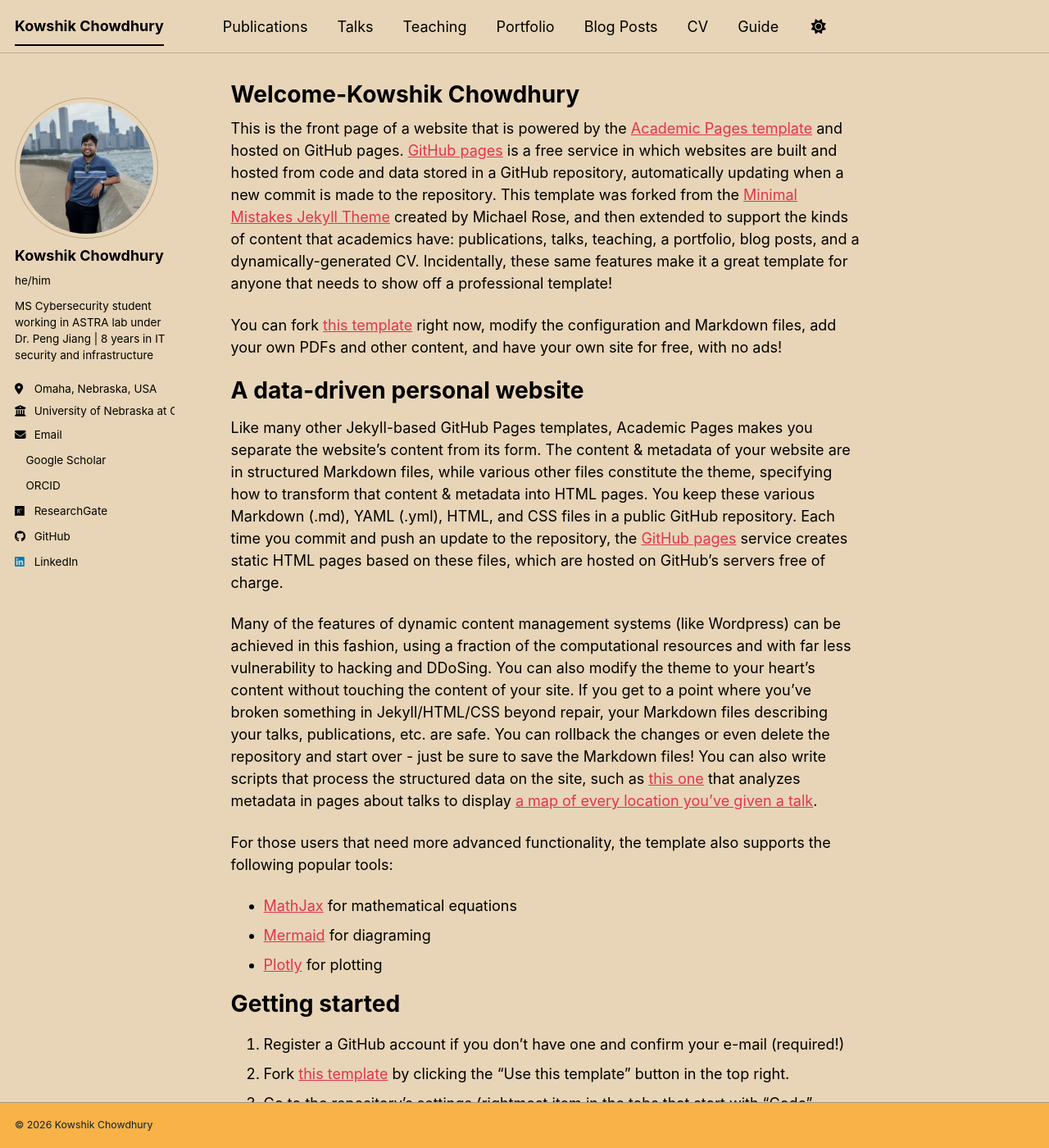
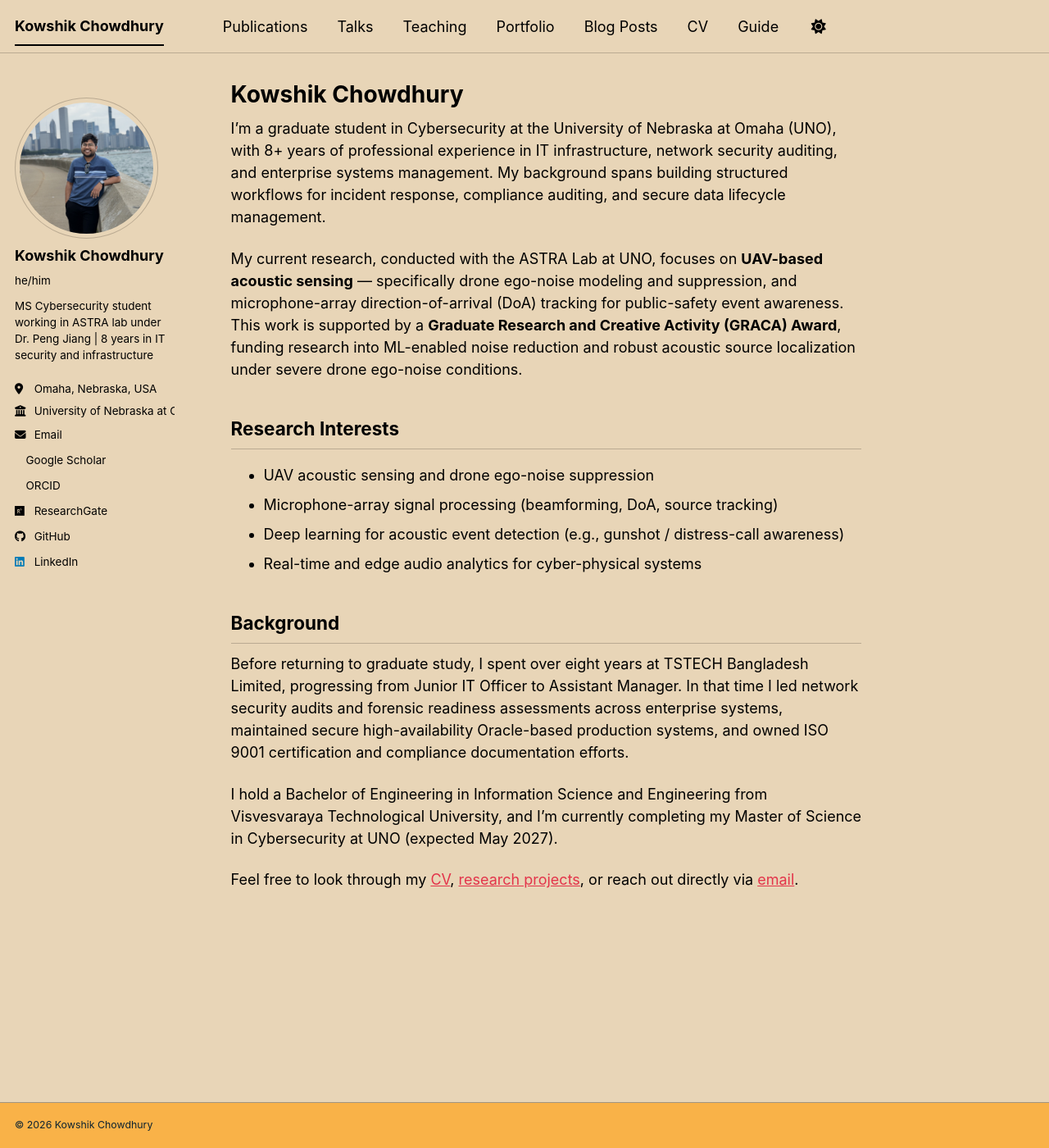
Before and after one commit to kowshik1993/kowshik1993.github.io, a Jekyll site: the page built from _pages/about.md, in a window 1280 px wide and 1400 px high. Shown: the whole window at 82% size. Built offline with Jekyll 4.4.1, drawn with Linux system fonts in a browser that asks for light colours; a style sheet for code colours, icons or effects is not loaded; some of the changed text lies outside the part shown.

Commit message:
Update about.md

```diff
--- a/_pages/about.md
+++ b/_pages/about.md
@@ -1,56 +1,28 @@
 ---
 permalink: /
-title: "Welcome-Kowshik Chowdhury"
+title: "Kowshik Chowdhury"
+excerpt: "About me"
 author_profile: true
 redirect_from:
   - /about/
   - /about.html
 ---
 
-This is the front page of a website that is powered by the [Academic Pages template](https://github.com/academicpages/academicpages.github.io) and hosted on GitHub pages. [GitHub pages](https://pages.github.com) is a free service in which websites are built and hosted from code and data stored in a GitHub repository, automatically updating when a new commit is made to the repository. This template was forked from the [Minimal Mistakes Jekyll Theme](https://mmistakes.github.io/minimal-mistakes/) created by Michael Rose, and then extended to support the kinds of content that academics have: publications, talks, teaching, a portfolio, blog posts, and a dynamically-generated CV. Incidentally, these same features make it a great template for anyone that needs to show off a professional template!
+I'm a graduate student in Cybersecurity at the University of Nebraska at Omaha (UNO), with 8+ years of professional experience in IT infrastructure, network security auditing, and enterprise systems management. My background spans building structured workflows for incident response, compliance auditing, and secure data lifecycle management.
 
- You can fork [this template](https://github.com/academicpages/academicpages.github.io) right now, modify the configuration and Markdown files, add your own PDFs and other content, and have your own site for free, with no ads!
+My current research, conducted with the ASTRA Lab at UNO, focuses on **UAV-based acoustic sensing** — specifically drone ego-noise modeling and suppression, and microphone-array direction-of-arrival (DoA) tracking for public-safety event awareness. This work is supported by a **Graduate Research and Creative Activity (GRACA) Award**, funding research into ML-enabled noise reduction and robust acoustic source localization under severe drone ego-noise conditions.
 
-A data-driven personal website
-======
-Like many other Jekyll-based GitHub Pages templates, Academic Pages makes you separate the website's content from its form. The content & metadata of your website are in structured Markdown files, while various other files constitute the theme, specifying how to transform that content & metadata into HTML pages. You keep these various Markdown (.md), YAML (.yml), HTML, and CSS files in a public GitHub repository. Each time you commit and push an update to the repository, the [GitHub pages](https://pages.github.com/) service creates static HTML pages based on these files, which are hosted on GitHub's servers free of charge.
+## Research Interests
 
-Many of the features of dynamic content management systems (like Wordpress) can be achieved in this fashion, using a fraction of the computational resources and with far less vulnerability to hacking and DDoSing. You can also modify the theme to your heart's content without touching the content of your site. If you get to a point where you've broken something in Jekyll/HTML/CSS beyond repair, your Markdown files describing your talks, publications, etc. are safe. You can rollback the changes or even delete the repository and start over - just be sure to save the Markdown files! You can also write scripts that process the structured data on the site, such as [this one](https://github.com/academicpages/academicpages.github.io/blob/master/talkmap.ipynb) that analyzes metadata in pages about talks to display [a map of every location you've given a talk](https://academicpages.github.io/talkmap.html).
+- UAV acoustic sensing and drone ego-noise suppression
+- Microphone-array signal processing (beamforming, DoA, source tracking)
+- Deep learning for acoustic event detection (e.g., gunshot / distress-call awareness)
+- Real-time and edge audio analytics for cyber-physical systems
 
-For those users that need more advanced functionality, the template also supports the following popular tools:
-- [MathJax](https://www.mathjax.org/) for mathematical equations
-- [Mermaid](https://mermaid.js.org/) for diagraming
-- [Plotly](https://plotly.com/javascript/) for plotting
+## Background
 
-Getting started
-======
-1. Register a GitHub account if you don't have one and confirm your e-mail (required!)
-1. Fork [this template](https://github.com/academicpages/academicpages.github.io) by clicking the "Use this template" button in the top right.
-1. Go to the repository's settings (rightmost item in the tabs that start with "Code", should be below "Unwatch"). Rename the repository "[your GitHub username].github.io", which will also be your website's URL.
-1. Set site-wide configuration and create content & metadata (see below -- also see [this set of diffs](https://archive.is/3TPas) showing what files were changed to set up [an example site](https://getorg-testacct.github.io) for a user with the username "getorg-testacct")
-1. Upload any files (like PDFs, .zip files, etc.) to the files/ directory. They will appear at https://[your GitHub username].github.io/files/example.pdf.
-1. Check status by going to the repository settings, in the "GitHub pages" section
+Before returning to graduate study, I spent over eight years at TSTECH Bangladesh Limited, progressing from Junior IT Officer to Assistant Manager. In that time I led network security audits and forensic readiness assessments across enterprise systems, maintained secure high-availability Oracle-based production systems, and owned ISO 9001 certification and compliance documentation efforts.
 
-Site-wide configuration
-------
-The main configuration file for the site is in the base directory in [_config.yml](https://github.com/academicpages/academicpages.github.io/blob/master/_config.yml), which defines the content in the sidebars and other site-wide features. You will need to replace the default variables with ones about yourself and your site's github repository. The configuration file for the top menu is in [_data/navigation.yml](https://github.com/academicpages/academicpages.github.io/blob/master/_data/navigation.yml). For example, if you don't have a portfolio or blog posts, you can remove those items from that navigation.yml file to remove them from the header.
+I hold a Bachelor of Engineering in Information Science and Engineering from Visvesvaraya Technological University, and I'm currently completing my Master of Science in Cybersecurity at UNO (expected May 2027).
 
-Create content & metadata
-------
-For site content, there is one Markdown file for each type of content, which are stored in directories like _publications, _talks, _posts, _teaching, or _pages. For example, each talk is a Markdown file in the [_talks directory](https://github.com/academicpages/academicpages.github.io/tree/master/_talks). At the top of each Markdown file is structured data in YAML about the talk, which the theme will parse to do lots of cool stuff. The same structured data about a talk is used to generate the list of talks on the [Talks page](https://academicpages.github.io/talks), each [individual page](https://academicpages.github.io/talks/2012-03-01-talk-1) for specific talks, the talks section for the [CV page](https://academicpages.github.io/cv), and the [map of places you've given a talk](https://academicpages.github.io/talkmap.html) (if you run this [python file](https://github.com/academicpages/academicpages.github.io/blob/master/talkmap.py) or [Jupyter notebook](https://github.com/academicpages/academicpages.github.io/blob/master/talkmap.ipynb), which creates the HTML for the map based on the contents of the _talks directory).
-
-**Markdown generator**
-
-The repository includes [a set of Jupyter notebooks](https://github.com/academicpages/academicpages.github.io/tree/master/markdown_generator
-) that converts a CSV containing structured data about talks or presentations into individual Markdown files that will be properly formatted for the Academic Pages template. The sample CSVs in that directory are the ones I used to create my own personal website at stuartgeiger.com. My usual workflow is that I keep a spreadsheet of my publications and talks, then run the code in these notebooks to generate the Markdown files, then commit and push them to the GitHub repository.
-
-How to edit your site's GitHub repository
-------
-Many people use a git client to create files on their local computer and then push them to GitHub's servers. If you are not familiar with git, you can directly edit these configuration and Markdown files directly in the github.com interface. Navigate to a file (like [this one](https://github.com/academicpages/academicpages.github.io/blob/master/_talks/2012-03-01-talk-1.md) and click the pencil icon in the top right of the content preview (to the right of the "Raw | Blame | History" buttons). You can delete a file by clicking the trashcan icon to the right of the pencil icon. You can also create new files or upload files by navigating to a directory and clicking the "Create new file" or "Upload files" buttons.
-
-Example: editing a Markdown file for a talk
-![Editing a Markdown file for a talk](/images/editing-talk.png)
-
-For more info
-------
-More info about configuring Academic Pages can be found in [the guide](https://academicpages.github.io/markdown/), the [growing wiki](https://github.com/academicpages/academicpages.github.io/wiki), and you can always [ask a question on GitHub](https://github.com/academicpages/academicpages.github.io/discussions). The [guides for the Minimal Mistakes theme](https://mmistakes.github.io/minimal-mistakes/docs/configuration/) (which this theme was forked from) might also be helpful.
+Feel free to look through my [CV](/cv/), [research projects](/publications/), or reach out directly via [email](mailto:kowshikchowdhury.kc@gmail.com).
```
